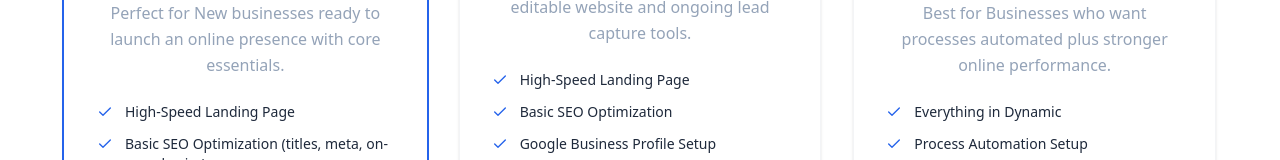
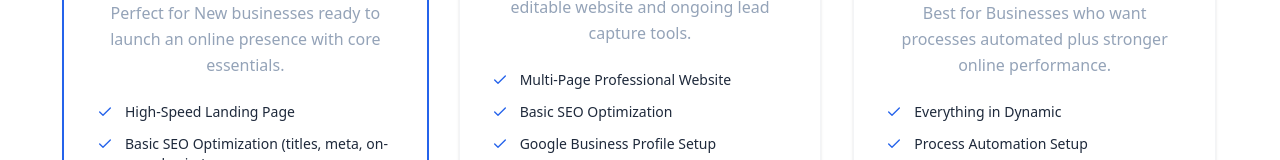
Before and after one commit to PathumDon/processcraft-digital, a Next.js app: page /pricing in a window 1280 px wide. Shown: the part 478-638 px from the top of the page. Built offline with nearby package versions, Linux system fonts and the light colour scheme.

Commit message:
Update Dynamic plan features per user request

```diff
--- a/src/app/pricing/page.tsx
+++ b/src/app/pricing/page.tsx
@@ -35,7 +35,7 @@ export default function PricingPage() {
             price: "3,999",
             description: "Ideal for Businesses that want an editable website and ongoing lead capture tools.",
             features: [
-                { text: "High-Speed Landing Page", included: true },
+                { text: "Multi-Page Professional Website", included: true },
                 { text: "Basic SEO Optimization", included: true },
                 { text: "Google Business Profile Setup", included: true },
                 { text: "Full Website with CMS (easy content updates)", included: true },
```
